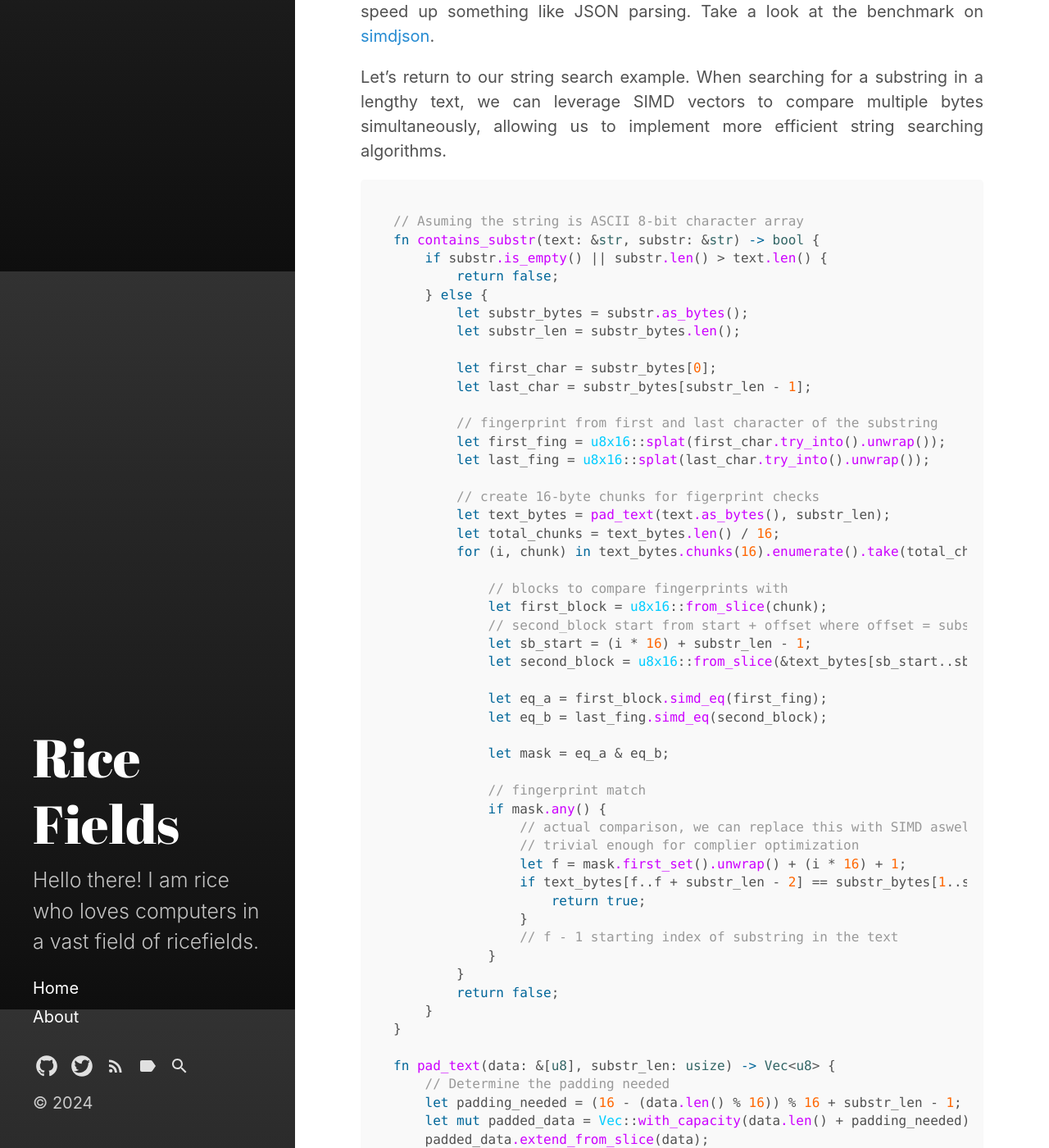
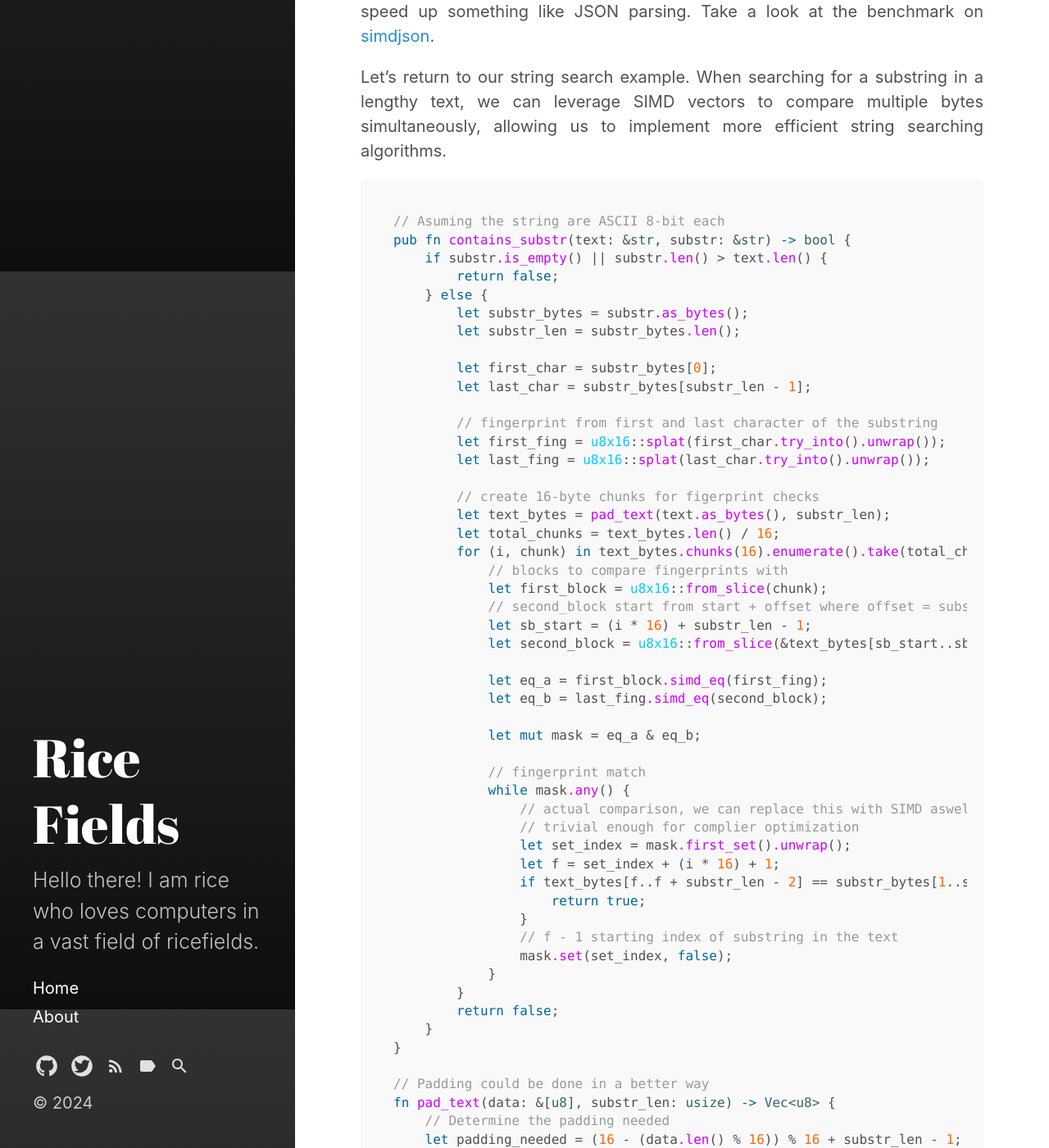
Before and after one commit to RiceNFields/ricenfields.github.io, a Jekyll site: the page built from _posts/2024-06-09-vector-primitives.md, in a window 1280 px wide and 1400 px high, scrolled down 8669 px. Shown: the whole window at 82% size. Built offline with Jekyll 4.4.1, drawn with Linux system fonts in a browser that asks for light colours.

Commit message:
Fix string search example

````diff
--- a/_posts/2024-06-09-vector-primitives.md
+++ b/_posts/2024-06-09-vector-primitives.md
@@ -222,8 +222,8 @@ At this point, it's pretty clear that SIMD can be effectively utilized to optimi
 
 Let's return to our string search example. When searching for a substring in a lengthy text, we can leverage SIMD vectors to compare multiple bytes simultaneously, allowing us to implement more efficient string searching algorithms.
 ```rust
-// Asuming the string is ASCII 8-bit character array
-fn contains_substr(text: &str, substr: &str) -> bool {
+// Asuming the string are ASCII 8-bit each
+pub fn contains_substr(text: &str, substr: &str) -> bool {
     if substr.is_empty() || substr.len() > text.len() {
         return false;
     } else {
@@ -241,7 +241,6 @@ fn contains_substr(text: &str, substr: &str) -> bool {
         let text_bytes = pad_text(text.as_bytes(), substr_len);
         let total_chunks = text_bytes.len() / 16;
         for (i, chunk) in text_bytes.chunks(16).enumerate().take(total_chunks) {
-
             // blocks to compare fingerprints with
             let first_block = u8x16::from_slice(chunk);
             // second_block start from start + offset where offset = substr_len - 1
@@ -251,23 +250,26 @@ fn contains_substr(text: &str, substr: &str) -> bool {
             let eq_a = first_block.simd_eq(first_fing);
             let eq_b = last_fing.simd_eq(second_block);
 
-            let mask = eq_a & eq_b;
+            let mut mask = eq_a & eq_b;
 
             // fingerprint match
-            if mask.any() {
+            while mask.any() {
                 // actual comparison, we can replace this with SIMD aswell but this should be
                 // trivial enough for complier optimization
-                let f = mask.first_set().unwrap() + (i * 16) + 1;
+                let set_index = mask.first_set().unwrap();
+                let f = set_index + (i * 16) + 1;
                 if text_bytes[f..f + substr_len - 2] == substr_bytes[1..substr_len - 1] {
                     return true;
                 }
                 // f - 1 starting index of substring in the text
+                mask.set(set_index, false);
             }
         }
         return false;
     }
 }
 
+// Padding could be done in a better way
 fn pad_text(data: &[u8], substr_len: usize) -> Vec<u8> {
     // Determine the padding needed
     let padding_needed = (16 - (data.len() % 16)) % 16 + substr_len - 1;
@@ -277,7 +279,7 @@ fn pad_text(data: &[u8], substr_len: usize) -> Vec<u8> {
     padded_data
 }
 ```
-[Example on Complier Explorer](https://godbolt.org/z/WfsbjooqT)
+[Example on Complier Explorer](https://godbolt.org/z/jMx5oYhM9)
 
 This sub-string search example is based on [SIMD-friendly Rabin-Karp modification](http://0x80.pl/articles/simd-friendly-karp-rabin.html). While I haven't benchmarked the algorithm myself, the referenced article does contain benchmarks demonstrating its effectiveness.
 
````
